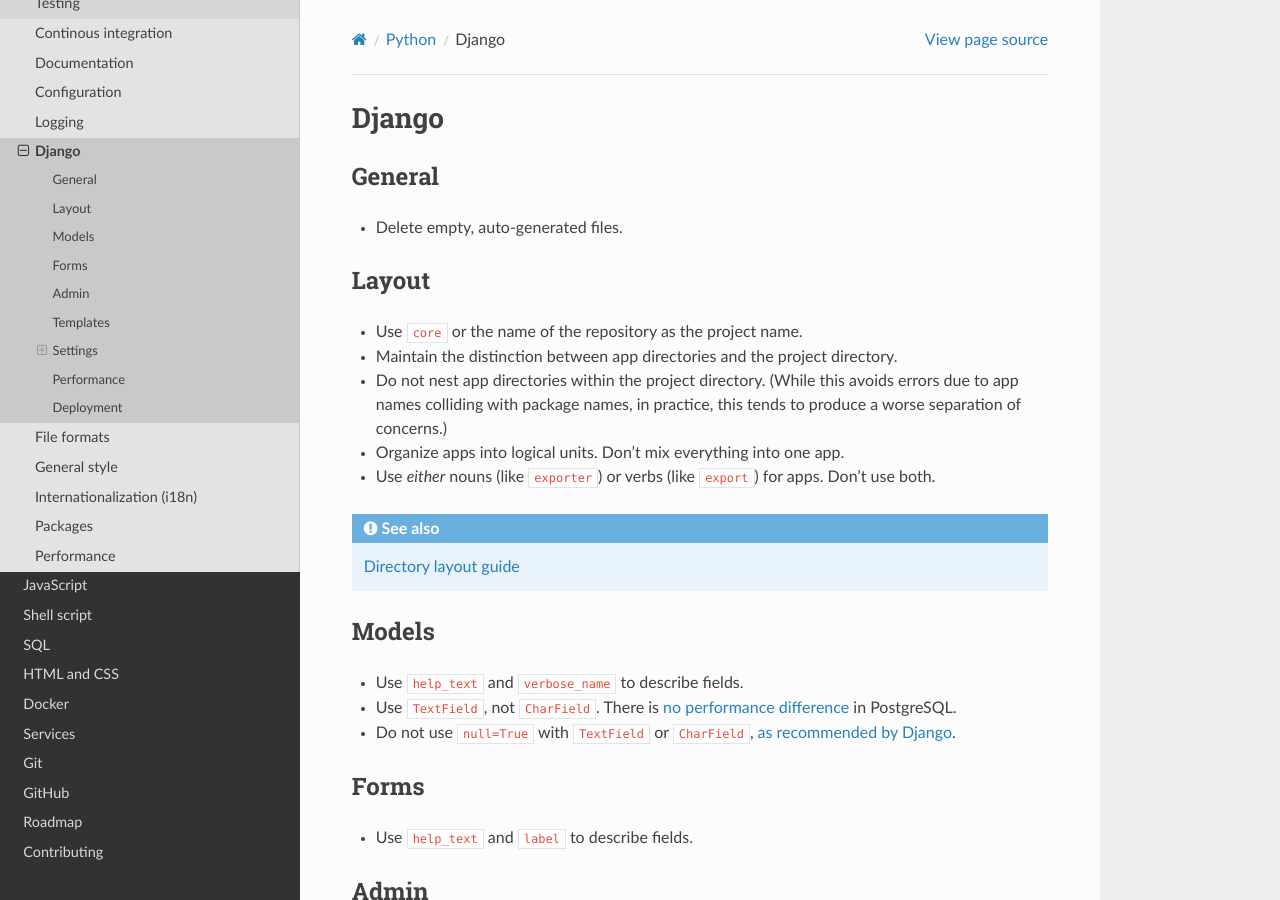
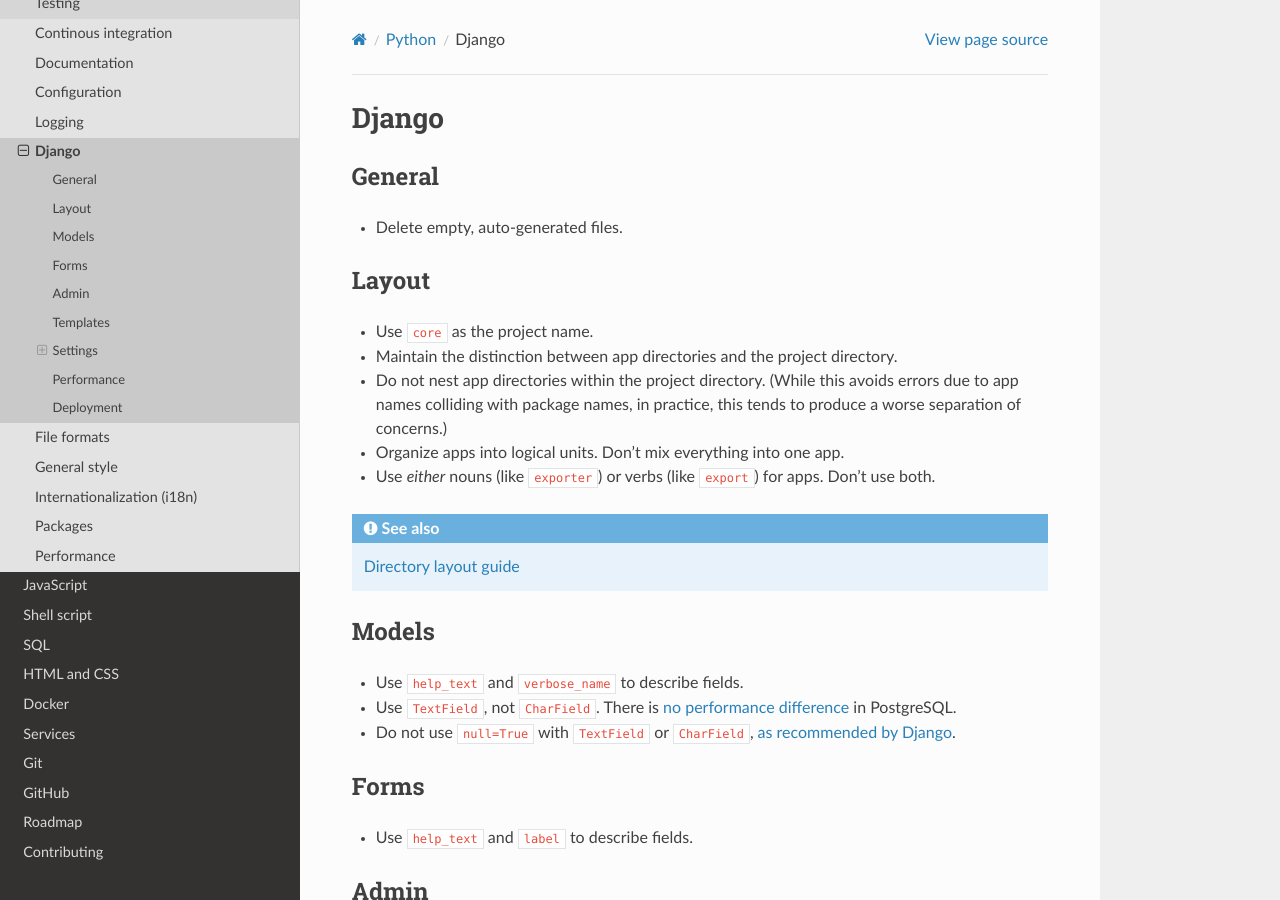
Before and after one commit to open-contracting/software-development-handbook, a Sphinx documentation site: the page built from docs/python/django.rst, in a window 1280 px wide and 900 px high. Built offline with Sphinx 7.4.7 and the Read the Docs theme 2.0.0, drawn with Linux system fonts in a browser that asks for light colours.

```diff
--- a/docs/python/django.rst
+++ b/docs/python/django.rst
@@ -11,7 +11,7 @@ General
 Layout
 ------
 
--  Use ``core`` or the name of the repository as the project name.
+-  Use ``core`` as the project name.
 -  Maintain the distinction between app directories and the project directory.
 -  Do not nest app directories within the project directory. (While this avoids errors due to app names colliding with package names, in practice, this tends to produce a worse separation of concerns.)
 -  Organize apps into logical units. Don't mix everything into one app.
```
Also changed, not shown: other parts of docs/python/django.rst (+2 -0 lines).
